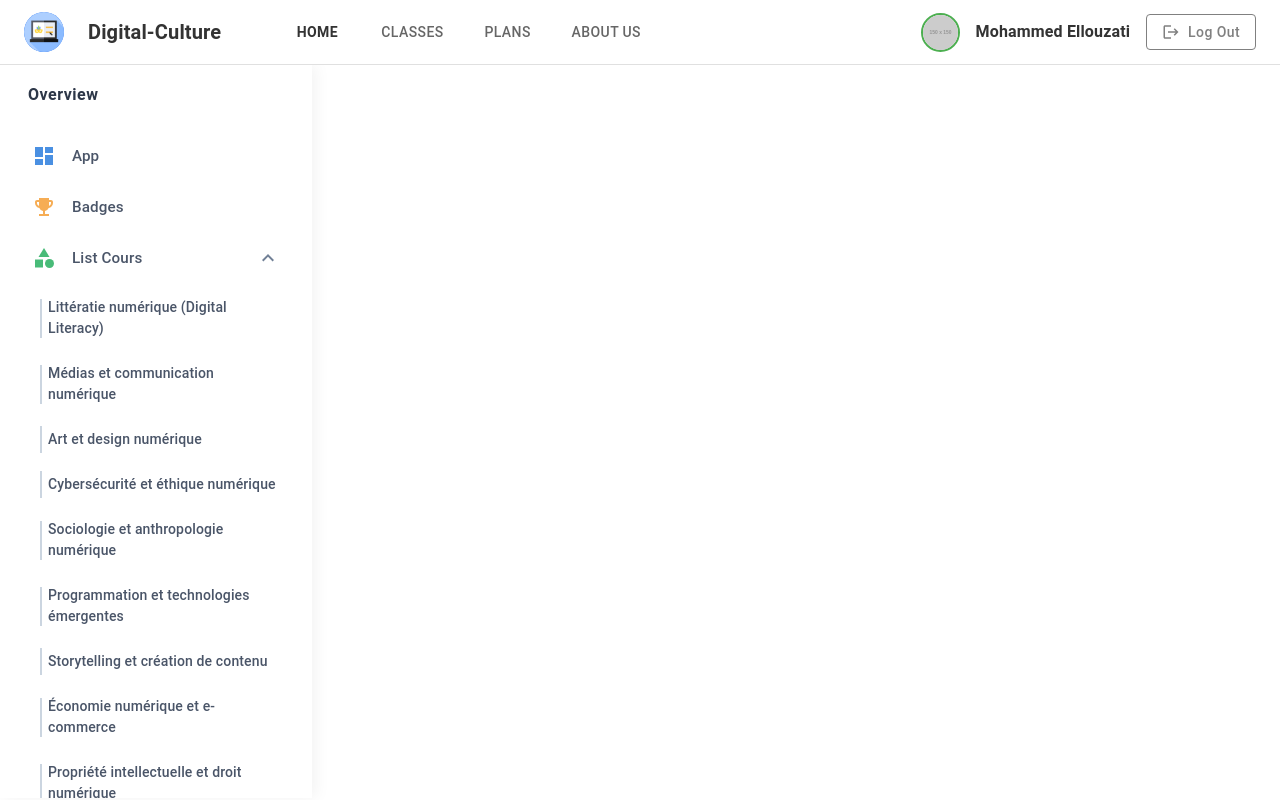
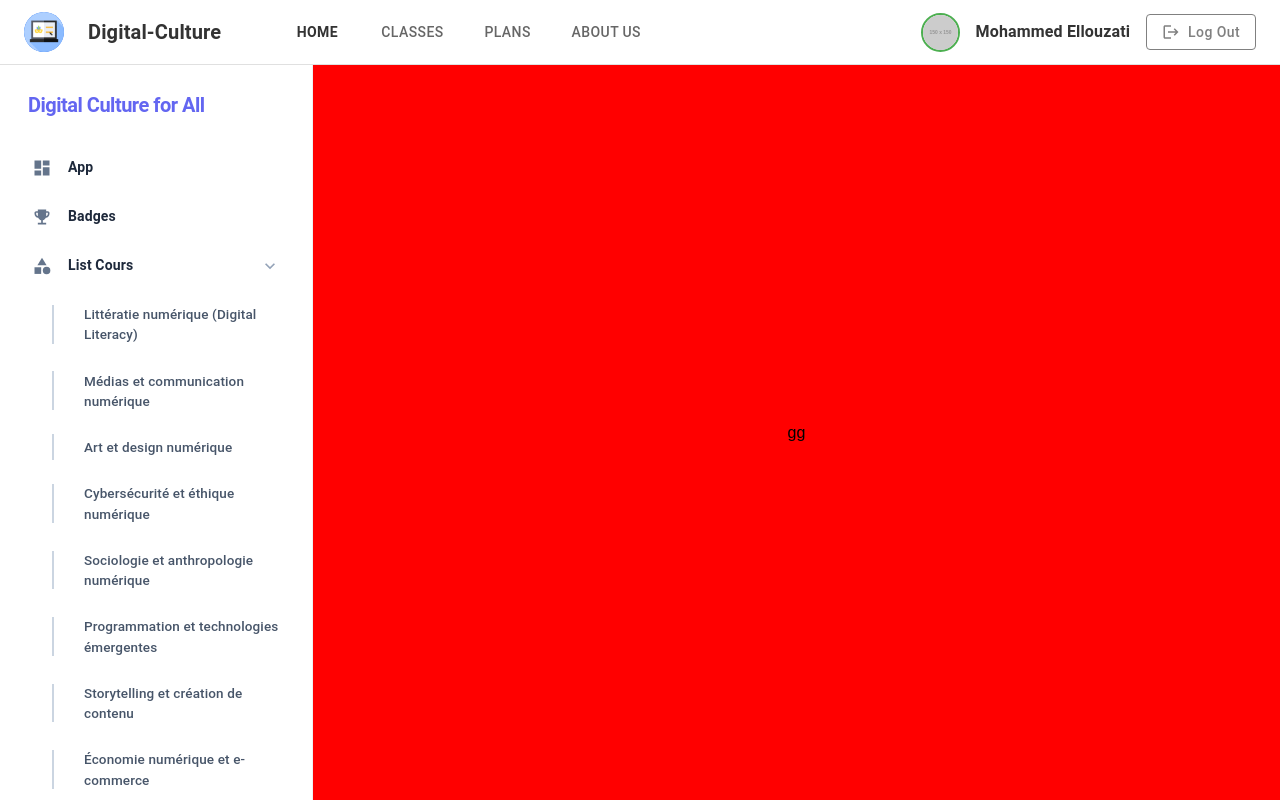
Before and after one commit to Ellouzati-Mohammed/Digital-Culture-frontend, a React (Create React App) app: page / in a window 1280 px wide. Both pictures are taken after a click on the item "List Cours". Built offline with nearby package versions, Linux system fonts and the light colour scheme; the HTML template or start-up script is replaced by a standard one.

Commit message:
some modif

```diff
--- a/src/App.js
+++ b/src/App.js
@@ -4,11 +4,35 @@ import './styles/App.css';
 
 function App() {
   return (
-    <div className="App">
+    <div className="App" style={{
+      height: '100vh',
+      display: 'flex',
+      flexDirection: 'column',
+      overflow: 'hidden'
+    }}>
       <header className="App-header">
         <Navbar/>
+      </header>
+      <main style={{
+        flex: 1,
+        display: 'flex',
+        backgroundColor: "black",
+        overflow: 'hidden',
+        minHeight: 0
+      }}>
         <SideBar/>
-      </header>
+        <div style={{
+          flex: 1,
+          backgroundColor: "red",
+          overflow: 'hidden',
+          height: '100%',
+          display: 'flex',
+          alignItems: 'center',
+          justifyContent: 'center'
+        }}>
+          gg
+        </div>
+      </main>
     </div>
   );
 }
--- a/src/components/navbar.js
+++ b/src/components/navbar.js
@@ -10,7 +10,6 @@ const Navbar = () => {
   return (
     <AppBar
       position="sticky"
-
       elevation={0}
       sx={{
         borderBottom: "1px solid #e0e0e0",
--- a/src/components/sidebar.js
+++ b/src/components/sidebar.js
@@ -7,172 +7,193 @@ import {
   ListItemText,
   Typography,
   Collapse,
+  Divider
 } from "@mui/material";
-import CategoryIcon from '@mui/icons-material/Category';
-import EmojiEventsIcon from '@mui/icons-material/EmojiEvents';
-import DashboardIcon from "@mui/icons-material/Dashboard";
-import PersonIcon from "@mui/icons-material/Person";
-import ExpandLess from "@mui/icons-material/ExpandLess";
-import ExpandMore from "@mui/icons-material/ExpandMore";
+import {
+  Dashboard,
+  EmojiEvents,
+  Category,
+  ExpandMore,
+  ChevronRight,
+  Settings,
+  HelpOutline
+} from "@mui/icons-material";
+import categories from "../services/category.js"
 
 const Sidebar = () => {
-  const [openListCatego, setOpenListCatego] = useState(false);
+  const [openCatego, setOpenCatego] = useState(false);
 
-  const handleListCategoClick = () => {
-    setOpenListCatego(!openListCatego);
-  };
 
   return (
     <Box
       sx={{
         width: 280,
-        height: "calc(100vh - 99px)",
-        backgroundColor: "white",
-        padding: 2,
-        boxShadow: "4px 0 15px rgba(0, 0, 0, 0.05)",
-        overflowY: "auto",
-        transition: "all 0.3s ease",
+        borderRight: '1px solid #f0f0f0',
+        backgroundColor: 'white',
+        padding: '24px 16px',
+        overflowY: 'auto'
       }}
+
     >
+      {/* Logo Section */}
+      <Box sx={{ padding: '0 12px 24px 12px' }}>
+        <Typography variant="h6" sx={{
+          fontWeight: 700,
+          letterSpacing: '-0.5px',
+          color: '#6366f1' // Couleur principale
+        }}>
+          Digital Culture for All
+        </Typography>
+      </Box>
+
       {/* Overview Section */}
-      <Typography
-        variant="subtitle1"
-        sx={{
-          fontWeight: 600,
-          mb: 2,
-          color: "#2d3748",
-          letterSpacing: "0.5px",
-          pl: 1.5
-        }}
-      >
-        Overview
-      </Typography>
-
-      <List sx={{ color: '#4a5568' }}>
-        {/* App Item */}
+      <List disablePadding>
         <ListItem
           button
-          sx={{
-            borderRadius: "8px",
-            mb: 0.5,
-            '&:hover': {
-              backgroundColor: "#f0f4f9",
-            }
-          }}
+          sx={listItemStyle}
         >
-          <ListItemIcon sx={{ minWidth: "40px" }}>
-            <DashboardIcon sx={{ color: "#4a90e2", fontSize: "24px" }} />
+          <ListItemIcon sx={{ minWidth: '36px' }}>
+            <Dashboard sx={iconStyle} />
           </ListItemIcon>
           <ListItemText
             primary="App"
-            primaryTypographyProps={{
-              fontWeight: 500,
-              fontSize: "0.95rem"
-            }}
+            primaryTypographyProps={primaryTextStyle}
           />
         </ListItem>
 
-        {/* Badges Item */}
         <ListItem
           button
-          sx={{
-            borderRadius: "8px",
-            mb: 0.5,
-            '&:hover': {
-              backgroundColor: "#f0f4f9",
-            }
-          }}
+          sx={listItemStyle}
         >
-          <ListItemIcon sx={{ minWidth: "40px" }}>
-            <EmojiEventsIcon sx={{ color: "#f6ad55", fontSize: "24px" }} />
+          <ListItemIcon sx={{ minWidth: '36px' }}>
+            <EmojiEvents sx={iconStyle} />
           </ListItemIcon>
           <ListItemText
             primary="Badges"
-            primaryTypographyProps={{
-              fontWeight: 500,
-              fontSize: "0.95rem"
-            }}
+            primaryTypographyProps={primaryTextStyle}
           />
         </ListItem>
 
-        {/* Categories Section */}
+        {/* List Cours Section */}
         <ListItem
           button
-          onClick={handleListCategoClick}
-          sx={{
-            borderRadius: "8px",
-            mb: 0.5,
-            '&:hover': {
-              backgroundColor: "#f0f4f9",
-            }
-          }}
+          onClick={() => setOpenCatego(!openCatego)}
+          sx={listItemStyle}
         >
-          <ListItemIcon sx={{ minWidth: "40px" }}>
-            <CategoryIcon sx={{ color: "#48bb78", fontSize: "24px" }} />
+          <ListItemIcon sx={{ minWidth: '36px' }}>
+            <Category sx={iconStyle} />
           </ListItemIcon>
           <ListItemText
             primary="List Cours"
-            primaryTypographyProps={{
-              fontWeight: 500,
-              fontSize: "0.95rem"
-            }}
+            primaryTypographyProps={primaryTextStyle}
           />
-          {openListCatego ?
-            <ExpandLess sx={{ color: "#718096" }} /> :
-            <ExpandMore sx={{ color: "#718096" }} />}
+          {openCatego ?
+            <ExpandMore sx={{ color: '#94a3b8', fontSize: 20 }} /> :
+            <ChevronRight sx={{ color: '#94a3b8', fontSize: 20 }} />}
         </ListItem>
 
-        {/* Nested Categories */}
-        <Collapse in={openListCatego} timeout="auto" unmountOnExit>
-          <List component="div" disablePadding>
-            {[
-              "Littératie numérique (Digital Literacy)",
-              "Médias et communication numérique",
-              "Art et design numérique",
-              "Cybersécurité et éthique numérique",
-              "Sociologie et anthropologie numérique",
-              "Programmation et technologies émergentes",
-              "Storytelling et création de contenu",
-              "Économie numérique et e-commerce",
-              "Propriété intellectuelle et droit numérique",
-              "Éducation et pédagogie numérique",
-              "Environnement et numérique",
-              "Recherche numérique et data science"
-            ].map((text) => (
+        <Collapse in={openCatego} timeout="auto" unmountOnExit>
+          <List disablePadding sx={{ pl: 3 }}>
+            {categories.map((item) => (
               <ListItem
+                key={item}
                 button
-                key={text}
                 sx={{
-                  pl: 4,
-                  borderRadius: "6px",
+                  ...nestedItemStyle,
                   '&:hover': {
-                    backgroundColor: "#ebf8ff",
-                  },
-                  '&:before': {
-                    content: '""',
-                    position: 'absolute',
-                    left: 24,
-                    height: '60%',
-                    width: '2px',
-                    bgcolor: '#cbd5e0'
+                    backgroundColor: '#f8fafc',
+                    borderLeft: '2px solid #e2e8f0'
                   }
                 }}
               >
                 <ListItemText
-                  primary={text}
+                  primary={item}
                   primaryTypographyProps={{
-                    fontSize: "0.875rem",
-                    color: "#4a5568",
-                    fontWeight: 500
+                    fontSize: 13.5,
+                    fontWeight: 500,
+                    color: '#475569'
                   }}
+                  sx={{ pl: 2.5 }}
                 />
               </ListItem>
             ))}
           </List>
         </Collapse>
       </List>
+
+      <Divider sx={{ my: 2, borderColor: '#f1f5f9' }} />
+
+      {/* Settings Section */}
+      <List disablePadding>
+        <ListItem
+          button
+          sx={listItemStyle}
+        >
+          <ListItemIcon sx={{ minWidth: '36px' }}>
+            <Settings sx={iconStyle} />
+          </ListItemIcon>
+          <ListItemText
+            primary="Settings"
+            primaryTypographyProps={primaryTextStyle}
+          />
+        </ListItem>
+
+        <ListItem
+          button
+          sx={listItemStyle}
+        >
+          <ListItemIcon sx={{ minWidth: '36px' }}>
+            <HelpOutline sx={iconStyle} />
+          </ListItemIcon>
+          <ListItemText
+            primary="Aide"
+            primaryTypographyProps={primaryTextStyle}
+          />
+        </ListItem>
+      </List>
     </Box>
   );
 };
 
+// Styles réutilisables
+const listItemStyle = {
+  borderRadius: '8px',
+  mb: '4px',
+  '&:hover': {
+    backgroundColor: '#f8fafc',
+    borderLeft: '3px solid #e2e8f0'
+  },
+  '&.Mui-selected': {
+    backgroundColor: '#f1f5f9',
+    borderLeft: '3px solid #6366f1',
+    '&:hover': { backgroundColor: '#f1f5f9' }
+  }
+};
+
+const iconStyle = {
+  fontSize: 20,
+  color: '#64748b'
+};
+
+const primaryTextStyle = {
+  fontSize: 14,
+  fontWeight: 600,
+  color: '#1e293b'
+};
+
+const nestedItemStyle = {
+  borderRadius: '6px',
+  mb: '2px',
+  pl: '24px',
+  position: 'relative',
+  '&:before': {
+    content: '""',
+    position: 'absolute',
+    left: '12px',
+    height: '60%',
+    width: '2px',
+    bgcolor: '#cbd5e1'
+  }
+};
+
 export default Sidebar;
--- /dev/null
+++ b/src/services/category.js
@@ -0,0 +1,15 @@
+const categories = [
+    "Littératie numérique (Digital Literacy)",
+    "Médias et communication numérique",
+    "Art et design numérique",
+    "Cybersécurité et éthique numérique",
+    "Sociologie et anthropologie numérique",
+    "Programmation et technologies émergentes",
+    "Storytelling et création de contenu",
+    "Économie numérique et e-commerce",
+    "Propriété intellectuelle et droit numérique",
+    "Éducation et pédagogie numérique",
+    "Environnement et numérique",
+    "Recherche numérique et data science"
+  ];
+  export default categories;
```
